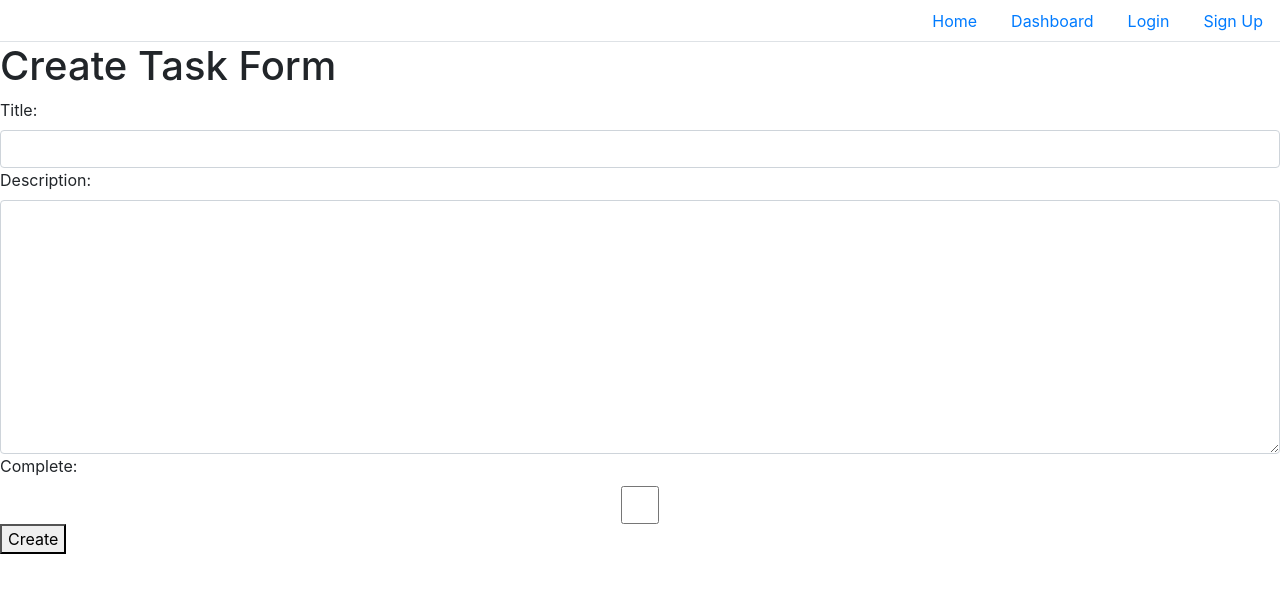
After one commit to vesselindoychev/Django-Todo-App, a Django app: page /task-create/ in a window 1280 px wide. The commit adds this page. Shown: the top 593 px of the page. Run offline with Django 3.2, Linux system fonts and the light colour scheme; some libraries are stand-ins or nearby versions.

Commit message:
Added CreateTaskView and created url, template and custom-validatot for it:

```diff
--- a/todo_app/templates/base.html
+++ b/todo_app/templates/base.html
@@ -24,6 +24,9 @@
         </li>
         {% if request.user.is_authenticated %}
             <li class="nav-item">
+                <a class="nav-link" href="{% url 'create task' %}">Create Task</a>
+            </li>
+            <li class="nav-item">
                 <a class="nav-link" href="{% url 'logout' %}">Logout</a>
             </li>
         {% else %}
--- a/todo_app/templates/base/home.html
+++ b/todo_app/templates/base/home.html
@@ -1,5 +1,5 @@
 {% extends 'base.html' %}
 {% block content %}
     <h1>Organize it all with Todos Helper</h1>
-   <a href="#" type="button" class="btn btn-primary">Get Started</a>
+   <a href="{% url 'create task' %}" type="button" class="btn btn-primary">Get Started</a>
 {% endblock %}
--- /dev/null
+++ b/todo_app/templates/base/task_create.html
@@ -0,0 +1,10 @@
+{% extends 'base.html' %}
+{% block content %}
+    <h1>Create Task Form</h1>
+    <form method="post" action="{% url 'create task' %}">
+        {% csrf_token %}
+        {{ form }}
+        <button type="submit">Create</button>
+    </form>
+
+{% endblock %}
--- /dev/null
+++ b/todo_app/todo_app/base/forms/tasks.py
@@ -0,0 +1,14 @@
+from django import forms
+
+from todo_app.base.models import Task
+from todo_app.common.helpers import BootstrapFormMixin
+
+
+class CreateTaskForm(BootstrapFormMixin, forms.ModelForm):
+    def __init__(self, *args, **kwargs):
+        super().__init__(*args, **kwargs)
+        self._init_bootstrap_form_control()
+
+    class Meta:
+        model = Task
+        exclude = ('user', )
--- a/todo_app/todo_app/base/models.py
+++ b/todo_app/todo_app/base/models.py
@@ -2,7 +2,7 @@ from django.contrib.auth import get_user_model
 from django.core.validators import MinLengthValidator
 from django.db import models
 
-from todo_app.common.custom_validators import validate_only_letters
+from todo_app.common.custom_validators import validate_only_letters, validate_title
 
 UserModel = get_user_model()
 
@@ -15,7 +15,7 @@ class Task(models.Model):
         max_length=TITLE_MAX_LENGTH,
         validators=(
             MinLengthValidator(TITLE_MIN_LENGTH),
-            validate_only_letters,
+            validate_title,
         )
     )
 
--- a/todo_app/todo_app/base/urls.py
+++ b/todo_app/todo_app/base/urls.py
@@ -1,9 +1,13 @@
 from django.urls import path
 
 from todo_app.base.views.generic import HomeView
-from todo_app.base.views.tasks import TaskListView
+from todo_app.base.views.tasks import TaskListView, TaskCreateView
 
 urlpatterns = (
+    # Home
     path('', HomeView.as_view(), name='home'),
+
+    # Tasks
     path('tasks-lists/', TaskListView.as_view(), name='task lists'),
+    path('task-create/', TaskCreateView.as_view(), name='create task'),
 )
--- a/todo_app/todo_app/base/views/tasks.py
+++ b/todo_app/todo_app/base/views/tasks.py
@@ -1,9 +1,22 @@
 from django.contrib.auth import mixins as auth_mixins
+from django.urls import reverse_lazy
 from django.views import generic as views
 
+from todo_app.base.forms.tasks import CreateTaskForm
 from todo_app.base.models import Task
 
 
 class TaskListView(auth_mixins.LoginRequiredMixin, views.ListView):
     model = Task
     template_name = 'base/task_list.html'
+
+
+class TaskCreateView(views.CreateView):
+    model = Task
+    form_class = CreateTaskForm
+    template_name = 'base/task_create.html'
+    success_url = reverse_lazy('task lists')
+
+    def form_valid(self, form):
+        form.instance.user = self.request.user
+        return super().form_valid(form)
```
Also changed, not shown: todo_app/todo_app/common/custom_validators.py (+7 -0 lines), todo_app/todo_app/base/forms/__init__.py (added).
